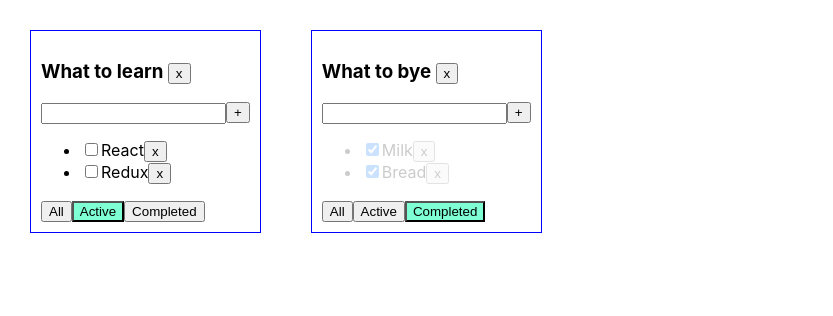
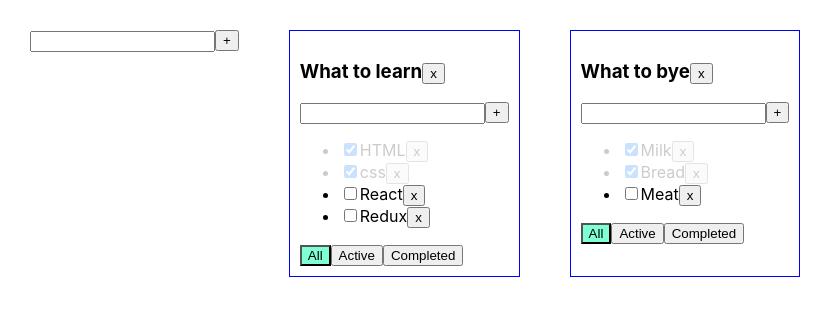
Before and after one commit to apalion1493/Todolist, a React (Create React App) app: page / in a window 1280 px wide. Shown: the top 316 px of the page, without its empty margins (0-833 px from the left). Built offline with nearby package versions, Linux system fonts and the light colour scheme.

Commit message:
lesson 6

```diff
--- /dev/null
+++ b/src/AddItemForm.tsx
@@ -0,0 +1,42 @@
+import React, {ChangeEvent, KeyboardEvent, useState} from "react";
+
+type AddItemFormPropsType = {
+    addItem: (title: string) => void
+}
+
+export function AddItemForm(props: AddItemFormPropsType) {
+    const [newTaskTitle, setNewTaskTitle] = useState('');
+    const [error, setError] = useState<string | null>(null);
+
+    const onChangeHandler = (e: ChangeEvent<HTMLInputElement>) => {
+        setNewTaskTitle(e.currentTarget.value)
+    };
+    const addItem = () => {
+        if (newTaskTitle.trim() === '') {
+            setError('Title is required')
+            return;
+        }
+        props.addItem(newTaskTitle.trim())
+        setNewTaskTitle('')
+    };
+    const onKeyPressHandler = (e: KeyboardEvent<HTMLInputElement>) => {
+        setError(null);
+        if (e.charCode === 13) {
+            addItem()
+        }
+    };
+
+    return (
+        <div className='todolist__wrapper'>
+            <div>
+                <input value={newTaskTitle}
+                       onChange={onChangeHandler}
+                       onKeyPress={onKeyPressHandler}
+                       className={error ? 'error' : ''}
+                />
+                {error && <div className={'error-message'}>{error}</div>}
+            </div>
+            <button onClick={addItem}>+</button>
+        </div>
+    )
+}
--- a/src/App.tsx
+++ b/src/App.tsx
@@ -2,6 +2,7 @@
 import './App.css';
 import {Todolist} from "./Todolist";
 import {v1} from "uuid";
+import {AddItemForm} from "./AddItemForm";
 
 export type TaskType = {
     id: string,
@@ -15,6 +16,10 @@
     filter: FilterValuesType
 }
 
+type TasksStateType = {
+    [key: string]: Array<TaskType>
+}
+
 export type FilterValuesType = 'all' | 'completed' | 'active';
 
 function App() {
@@ -26,16 +31,16 @@
         {
             id: todolistId1,
             title: 'What to learn',
-            filter: 'active',
+            filter: 'all',
         },
         {
             id: todolistId2,
             title: 'What to bye',
-            filter: 'completed',
+            filter: 'all',
         }
     ]);
 
-    let [tasksObj, settasksObj] = useState({
+    let [tasksObj, settasksObj] = useState<TasksStateType>({
         [todolistId1]: [
             {id: v1(), title: 'HTML', isDone: true},
             {id: v1(), title: 'css', isDone: true},
@@ -58,7 +63,15 @@
             task.isDone = isDone;
             settasksObj({...tasksObj});
         }
+    }
 
+    function changeTaskTitle(taskId: string, newTitle: string, todolistId: string) {
+        let tasks = tasksObj[todolistId];
+        let task = tasks.find(t => t.id === taskId);
+        if (task) {
+            task.title = newTitle;
+            settasksObj({...tasksObj});
+        }
     }
 
     function removeTask(id: string, todolistId: string) {
@@ -88,6 +101,14 @@
         }
     }
 
+    function changeTodolistTitle(newTitle: string, todolistId: string) {
+        let todolist = todolists.find(tl => tl.id === todolistId);
+        if (todolist) {
+            todolist.title = newTitle;
+            setTodolists([...todolists]);
+        }
+    }
+
     function removeTodolist(todolistId: string) {
         let filteredTodolist = todolists.filter(tl => tl.id !== todolistId);
         setTodolists(filteredTodolist);
@@ -95,8 +116,22 @@
         settasksObj({...tasksObj});
     }
 
+    function addTodolist(title: string) {
+        let todolist: TodolistType = {
+            id: v1(),
+            filter: 'all',
+            title: title
+        }
+        setTodolists([todolist, ...todolists])
+        settasksObj({
+            ...tasksObj,
+            [todolist.id]: []
+        })
+    }
+
     return (
         <div className="App">
+            <AddItemForm addItem={(title: string) => {addTodolist(title)}}/>
             {
                 todolists.map((tl) => {
                     let tasksObjForTodolist = tasksObj[tl.id];
@@ -111,6 +146,8 @@
 
                     return <Todolist key={tl.id}
                                      changeTaskStatus={changeStatus}
+                                     changeTodolistTitle={changeTodolistTitle}
+                                     changeTaskTitle={changeTaskTitle}
                                      changeFilter={changeFilter}
                                      addTask={addTask}
                                      removeTask={removeTask}
--- /dev/null
+++ b/src/EditableSpan.tsx
@@ -0,0 +1,28 @@
+import React, {ChangeEvent, useState} from "react";
+
+type EditableSpanPropsType = {
+    title: string
+    onChange: (newValue: string) => void
+}
+
+export function EditableSpan(props: EditableSpanPropsType) {
+    let [editMode, setEditMode] = useState(false);
+    let [title, setTitle] = useState('')
+    const activateEditMode = () => {
+        setEditMode(true)
+        setTitle(props.title)
+    };
+    const activateViewMode = () => {
+        setEditMode(false);
+        props.onChange(title)
+    };
+    const onChangeTitleHandler = (e: ChangeEvent<HTMLInputElement>) => {
+      setTitle(e.currentTarget.value)
+    }
+
+    return (
+        editMode ?
+            <input onBlur={activateViewMode} autoFocus={true} value={title} onChange={onChangeTitleHandler}/> :
+            <span onDoubleClick={activateEditMode}>{props.title}</span>
+    )
+}
--- a/src/Todolist.tsx
+++ b/src/Todolist.tsx
@@ -1,39 +1,24 @@
-import React, {ChangeEvent, KeyboardEvent, useState} from 'react';
+import React, {ChangeEvent} from 'react';
 import {FilterValuesType, TaskType} from "./App";
+import {AddItemForm} from "./AddItemForm";
+import {EditableSpan} from "./EditableSpan";
 
 type TodoListPropsType = {
     title: string,
     tasks: TaskType [],
     removeTask: (id: string, todolistId: string) => void,
     changeFilter: (value: FilterValuesType, todolistId: string) => void
+    changeTodolistTitle: (newTitle: string, todolistId: string) => void
     addTask: (title: string, todolistId: string) => void
     changeTaskStatus: (id: string, isDone: boolean, todolistId: string) => void
+    changeTaskTitle: (id: string, newTitle: string, todolistId: string) => void
     filter: FilterValuesType
     id: string
     removeTodolist: (todolistId: string) => void
 }
 
 export const Todolist = (props: TodoListPropsType) => {
-    const [newTaskTitle, setNewTaskTitle] = useState('');
-    const [error, setError] = useState<string | null>(null);
 
-    const onChangeHandler = (e: ChangeEvent<HTMLInputElement>) => {
-        setNewTaskTitle(e.currentTarget.value)
-    };
-    const onKeyPressHandler = (e: KeyboardEvent<HTMLInputElement>) => {
-        setError(null);
-        if (e.charCode === 13) {
-            addTask()
-        }
-    };
-    const addTask = () => {
-        if (newTaskTitle.trim() === '') {
-            setError('Title is required')
-            return;
-        }
-        props.addTask(newTaskTitle.trim(), props.id)
-        setNewTaskTitle('')
-    };
     const onAllClickHandler = () => {
         props.changeFilter('all', props.id)
     };
@@ -47,30 +32,32 @@
         props.removeTodolist(props.id)
     }
 
+    const addTask = (title: string) => {
+        props.addTask(title, props.id)
+    }
+
+    const changeTodolistTitle = (newTitle: string) => {
+        props.changeTodolistTitle(newTitle, props.id);
+    }
+
     return (
         <div className="todolist">
-            <h3>{props.title} <button onClick={removeTodolist}>x</button></h3>
-            <div className='todolist__wrapper'>
-                <div>
-                    <input value={newTaskTitle}
-                           onChange={onChangeHandler}
-                           onKeyPress={onKeyPressHandler}
-                           className={error ? 'error' : ''}
-                    />
-                    {error && <div className={'error-message'}>{error}</div>}
-                </div>
-                <button onClick={addTask}>+</button>
-            </div>
+            <h3>
+                <EditableSpan title={props.title} onChange={changeTodolistTitle}/>
+                <button onClick={removeTodolist}>x</button>
+            </h3>
+            <AddItemForm addItem={addTask}/>
             <ul>
                 {
                     props.tasks.map((t) => {
                         const onRemoveTaskHandler = () => props.removeTask(t.id, props.id);
                         const onChangeStatusHandler = (e: ChangeEvent<HTMLInputElement>) => props.changeTaskStatus(t.id, e.currentTarget.checked, props.id)
+                        const onChangeTitleHandler = (newValue: string) => props.changeTaskTitle(t.id, newValue, props.id);
 
                         return (
                             <li className={t.isDone ? 'isDone' : ''} key={t.id}>
                                 <input onChange={onChangeStatusHandler} type="checkbox" checked={t.isDone}/>
-                                <span>{t.title}</span>
+                                <EditableSpan title={t.title} onChange={onChangeTitleHandler}/>
                                 <button onClick={onRemoveTaskHandler}>x</button>
                             </li>
                         )
```
